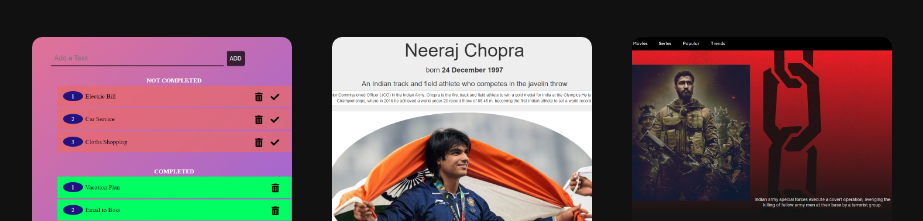
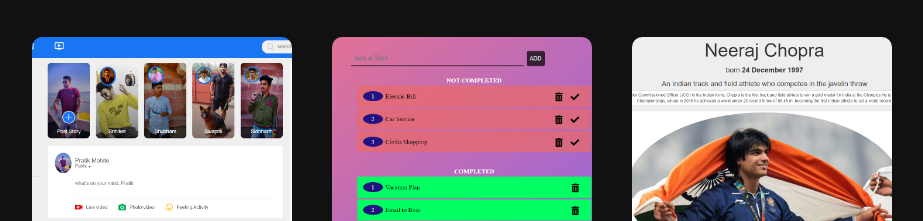
Before and after one commit to mohitepratik/portfolio, a plain HTML site: page index.html in a window 1280 px wide. Shown: the part 2488-2709 px from the top of the page, without its empty margins (353-1276 px from the left). Drawn offline with nearby package versions, Linux system fonts and the light colour scheme.

Commit message:
added project

```diff
--- a/index.html
+++ b/index.html
@@ -178,6 +178,13 @@
 <h1 class="heading"> my <span>Projects</span> </h1>
 
 <div class="box-container">
+
+
+    <div class="box">
+        <a href="https://mohitepratik.github.io/facebook/"><img src="fb.png"  alt=""></a>
+     </div>
+
+
     <div class="box">
        <a href="https://mohitepratik.github.io/Todo-list/"><img src="Todo.png" alt=""></a>
     </div>
```
Also changed, not shown: facebook-logo.png (added), fb.png (added).
